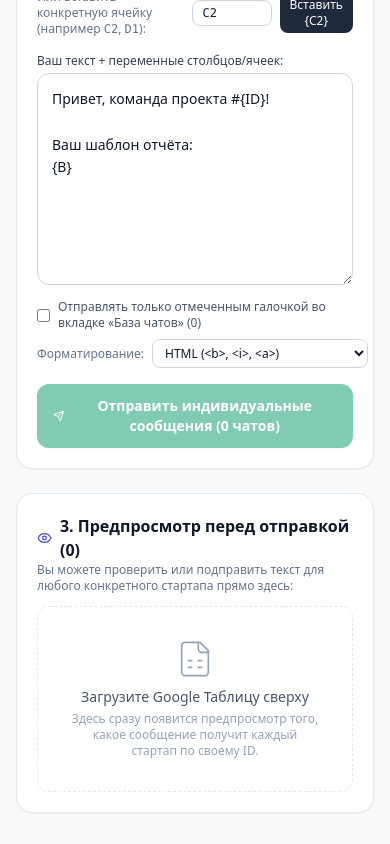
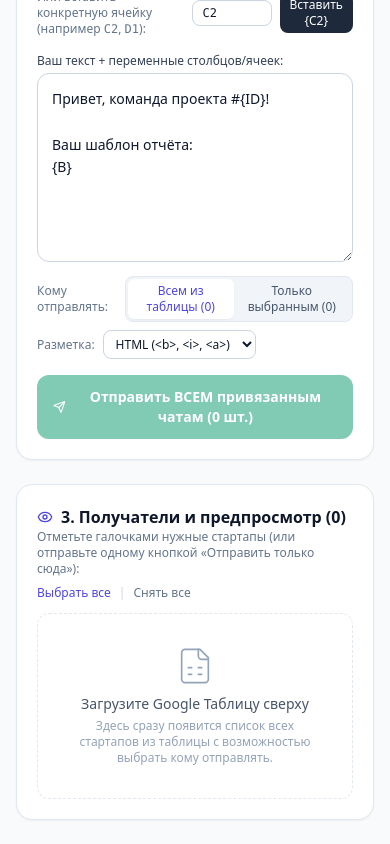
Before and after one commit to ModemSD/ddmarketing500, a Next.js app: page / in a window 390 px wide. Shown: the part 939-1783 px from the top of the page. Built offline with nearby package versions, Linux system fonts and the light colour scheme.

Commit message:
feat: add recipient selection (all, selected, or single chat) in Google Sheet broadcast tab

```diff
--- a/src/app/page.tsx
+++ b/src/app/page.tsx
@@ -75,8 +75,8 @@ export default function AdminDashboard() {
 
   // Вкладка 1: Конструктор по Google Таблице
   const [sheetUrl, setSheetUrl] = useState("");
-  const [headerRowNumber, setHeaderRowNumber] = useState<number>(1); // 1-based для пользователя
-  const [dataStartRowNumber, setDataStartRowNumber] = useState<number>(2); // 1-based
+  const [headerRowNumber, setHeaderRowNumber] = useState<number>(1);
+  const [dataStartRowNumber, setDataStartRowNumber] = useState<number>(2);
   const [sheetColumns, setSheetColumns] = useState<SheetColumnInfo[]>([]);
   const [rawGrid, setRawGrid] = useState<string[][]>([]);
   const [loadingSheet, setLoadingSheet] = useState(false);
@@ -85,7 +85,9 @@ export default function AdminDashboard() {
     "Привет, команда проекта #{ID}!\n\nВаш шаблон отчёта:\n{B}"
   );
   const [customCellInput, setCustomCellInput] = useState<string>("C2");
-  const [onlySelectedInSheet, setOnlySelectedInSheet] = useState<boolean>(false);
+  const [sheetRecipientMode, setSheetRecipientMode] = useState<"all" | "selected">("all");
+  const [sheetSelectedIds, setSheetSelectedIds] = useState<Set<string>>(new Set());
+  const [sheetPreviewSearch, setSheetPreviewSearch] = useState<string>("");
   const [customOverrides, setCustomOverrides] = useState<Record<string, string>>({});
   const templateTextareaRef = useRef<HTMLTextAreaElement | null>(null);
 
@@ -126,7 +128,7 @@ export default function AdminDashboard() {
     fetchChats(savedPass, initialBackup, savedSheetUrl);
   }, []);
 
-  // Сохраняем бэкап чатов в localStorage браузера на случай если на Vercel ещё не подключен KV
+  // Сохраняем бэкап чатов в localStorage браузера
   useEffect(() => {
     if (Object.keys(chats).length > 0) {
       localStorage.setItem("bot500_local_chats_backup", JSON.stringify(chats));
@@ -159,7 +161,6 @@ export default function AdminDashboard() {
       const merged = { ...localBackup, ...serverChats };
       setChats(merged);
 
-      // Если это первая загрузка — выбираем все чаты по умолчанию
       if (selectedProjectIds.size === 0 && Object.keys(merged).length > 0) {
         setSelectedProjectIds(new Set(Object.keys(merged)));
       }
@@ -204,12 +205,15 @@ export default function AdminDashboard() {
         return;
       }
 
-      setSheetColumns(data.columns || []);
-      setRawGrid(data.rawGrid || []);
+      const grid: string[][] = data.rawGrid || [];
+      const cols: SheetColumnInfo[] = data.columns || [];
+
+      setSheetColumns(cols);
+      setRawGrid(grid);
       setCustomOverrides({});
 
-      // Авто-определение столбца с ID стартапа (ищем столбец где значения похожи на 5-значные ID или совпадают с чатами)
-      const cols: SheetColumnInfo[] = data.columns || [];
+      // Авто-определение столбца с ID стартапа
+      let detectedIdLetter = idColumnLetter;
       if (cols.length > 0) {
         const idCol = cols.find(
           (c) =>
@@ -218,15 +222,26 @@ export default function AdminDashboard() {
             /^\d{3,7}$/.test(c.sample.trim())
         );
         if (idCol) {
+          detectedIdLetter = idCol.letter;
           setIdColumnLetter(idCol.letter);
         }
       }
 
+      // По умолчанию отмечаем все найденные в таблице стартапы
+      const idColIdx = columnLetterToIndex(detectedIdLetter);
+      const startIdx = Math.max(0, dataStartRowNumber - 1);
+      const allIdsInSheet = new Set<string>();
+      for (let r = startIdx; r < grid.length; r++) {
+        const rawIdCell = (grid[r]?.[idColIdx] || "").trim();
+        const idMatch = rawIdCell.match(/^(\d+)/);
+        const pid = idMatch ? idMatch[1] : rawIdCell;
+        if (pid) allIdsInSheet.add(pid);
+      }
+      setSheetSelectedIds(allIdsInSheet);
+
       setStatusMessage({
         type: "success",
-        text: `Таблица загружена! Строк: ${data.rawGrid?.length || 0}, столбцов: ${
-          data.columns?.length || 0
-        }.`,
+        text: `Таблица загружена! Строк: ${grid.length}, столбцов: ${cols.length}.`,
       });
     } catch (err: unknown) {
       setStatusMessage({
@@ -260,12 +275,6 @@ export default function AdminDashboard() {
     }, 10);
   }
 
-  // Вычисление текста сообщения для строки таблицы:
-  // Поддерживает:
-  // - {ID} — ID стартапа
-  // - {TITLE} — Название чата в ТГ
-  // - {A}, {B}, {AA} — значение из соответствующего столбца текущей строки стартапа
-  // - {B2}, {C15} — значение из конкретной фиксированной ячейки таблицы (столбец + номер строки)
   function renderTemplateForRow(row: string[], projectId: string, chatTitle: string): string {
     return sheetTemplate.replace(/\{([A-Za-z0-9_]+)\}/g, (fullMatch, token: string) => {
       const upper = token.toUpperCase();
@@ -273,7 +282,6 @@ export default function AdminDashboard() {
       if (upper === "ID") return projectId;
       if (upper === "TITLE") return chatTitle;
 
-      // Проверка на конкретную ячейку вида B2, C10, AA5
       const cellMatch = upper.match(/^([A-Z]+)(\d+)$/);
       if (cellMatch) {
         const colIdx = columnLetterToIndex(cellMatch[1]);
@@ -281,7 +289,6 @@ export default function AdminDashboard() {
         return rawGrid[rowIdx]?.[colIdx] ?? "";
       }
 
-      // Проверка на букву столбца текущей строки вида A, B, C, AA
       const colMatch = upper.match(/^([A-Z]+)$/);
       if (colMatch) {
         const colIdx = columnLetterToIndex(colMatch[1]);
@@ -292,8 +299,8 @@ export default function AdminDashboard() {
     });
   }
 
-  // Формируем предпросмотр индивидуальных сообщений по таблице
-  const sheetPreviewItems = useMemo(() => {
+  // Все строки стартапов из таблицы
+  const allSheetItems = useMemo(() => {
     if (!rawGrid.length) return [];
     const idColIdx = columnLetterToIndex(idColumnLetter);
     const startIdx = Math.max(0, dataStartRowNumber - 1);
@@ -311,14 +318,9 @@ export default function AdminDashboard() {
       if (!row || row.every((c) => !c.trim())) continue;
 
       const rawIdCell = (row[idColIdx] || "").trim();
-      // Извлекаем первые цифры из ячейки ID (на случай если в ячейке написано "30211 Marketing" или просто "30211")
       const idMatch = rawIdCell.match(/^(\d+)/);
       const projectId = idMatch ? idMatch[1] : rawIdCell;
       if (!projectId) continue;
-
-      if (onlySelectedInSheet && !selectedProjectIds.has(projectId)) {
-        continue;
-      }
 
       const chat = chats[projectId];
       const generatedText =
@@ -336,47 +338,114 @@ export default function AdminDashboard() {
     }
 
     return items;
-  }, [
-    rawGrid,
-    idColumnLetter,
-    dataStartRowNumber,
-    sheetTemplate,
-    chats,
-    onlySelectedInSheet,
-    selectedProjectIds,
-    customOverrides,
-  ]);
-
-  // Отправка сообщений по таблице
+  }, [rawGrid, idColumnLetter, dataStartRowNumber, sheetTemplate, chats, customOverrides]);
+
+  // При смене столбца ID автоматически обновляем выбор всех ID из таблицы
+  useEffect(() => {
+    if (allSheetItems.length > 0 && sheetSelectedIds.size === 0) {
+      setSheetSelectedIds(new Set(allSheetItems.map((i) => i.projectId)));
+    }
+  }, [allSheetItems]);
+
+  // Отфильтрованный поиском список в предпросмотре
+  const filteredSheetPreviewItems = useMemo(() => {
+    if (!sheetPreviewSearch.trim()) return allSheetItems;
+    const q = sheetPreviewSearch.toLowerCase();
+    return allSheetItems.filter(
+      (item) =>
+        item.projectId.toLowerCase().includes(q) ||
+        (item.chat?.title || "").toLowerCase().includes(q) ||
+        item.text.toLowerCase().includes(q)
+    );
+  }, [allSheetItems, sheetPreviewSearch]);
+
+  // Итоговый список стартапов к отправке из таблицы (с учетом режима "Всем" или "Выбранным")
+  const targetSheetItemsToSend = useMemo(() => {
+    return allSheetItems.filter((item) => {
+      if (!item.chat?.chatId || !item.text.trim()) return false;
+      if (sheetRecipientMode === "selected" && !sheetSelectedIds.has(item.projectId)) {
+        return false;
+      }
+      return true;
+    });
+  }, [allSheetItems, sheetRecipientMode, sheetSelectedIds]);
+
+  function toggleSheetItemSelection(projectId: string) {
+    setSheetRecipientMode("selected");
+    setSheetSelectedIds((prev) => {
+      const next = new Set(prev);
+      if (next.has(projectId)) next.delete(projectId);
+      else next.add(projectId);
+      return next;
+    });
+  }
+
+  function selectAllSheetItems() {
+    setSheetSelectedIds(new Set(allSheetItems.map((i) => i.projectId)));
+  }
+
+  function deselectAllSheetItems() {
+    setSheetRecipientMode("selected");
+    setSheetSelectedIds(new Set());
+  }
+
+  // Отправка сообщений по таблице (всем или выбранным)
   async function handleSendSheetMessages() {
-    const readyToSend = sheetPreviewItems.filter(
-      (item) => item.chat?.chatId && item.text.trim().length > 0
-    );
-
-    if (readyToSend.length === 0) {
+    if (targetSheetItemsToSend.length === 0) {
       setStatusMessage({
         type: "error",
-        text: "Нет готовых сообщений для привязанных чатов. Проверьте, что чаты привязаны и столбец ID выбран верно.",
+        text: "Нет выбранных привязанных чатов для отправки. Отметьте стартапы галочками или убедитесь, что чаты привязаны к боту.",
       });
       return;
     }
 
     if (
       !window.confirm(
-        `Отправить индивидуальные сообщения в ${readyToSend.length} чатов стартапов?`
+        `Отправить индивидуальные сообщения в ${targetSheetItemsToSend.length} чатов стартапов?`
       )
     ) {
       return;
     }
 
     await executeSendQueue(
-      readyToSend.map((item) => ({
+      targetSheetItemsToSend.map((item) => ({
         projectId: item.projectId,
         chatId: item.chat!.chatId,
         title: item.chat!.title,
         text: item.text,
       }))
     );
+  }
+
+  // Отправка только одному конкретному стартапу прямо из карточки предпросмотра
+  async function handleSendSingleSheetItem(item: {
+    projectId: string;
+    chat?: StartupChat;
+    text: string;
+  }) {
+    if (!item.chat?.chatId) {
+      setStatusMessage({
+        type: "error",
+        text: `Чат для проекта #${item.projectId} еще не привязан к боту`,
+      });
+      return;
+    }
+    if (!item.text.trim()) {
+      setStatusMessage({ type: "error", text: "Текст сообщения пуст" });
+      return;
+    }
+    if (!window.confirm(`Отправить сообщение только в чат «${item.chat.title}»?`)) {
+      return;
+    }
+
+    await executeSendQueue([
+      {
+        projectId: item.projectId,
+        chatId: item.chat.chatId,
+        title: item.chat.title,
+        text: item.text,
+      },
+    ]);
   }
 
   // Отправка общей/выборочной рассылки
@@ -574,7 +643,6 @@ export default function AdminDashboard() {
     for (const line of lines) {
       const trimmed = line.trim();
       if (!trimmed) continue;
-      // Поддержка формата: "30211 -1001234567890 30211 Marketing Unit" или через запятую/табуляцию
       const parts = trimmed.split(/[\s,;|\t]+/);
       if (parts.length >= 2) {
         const projectId = parts[0].trim();
@@ -668,7 +736,9 @@ export default function AdminDashboard() {
                 Bot500 — Рассылки по стартапам
               </h1>
               <p className="text-xs text-slate-500">
-                Привязано чатов: <span className="font-semibold text-slate-700">{Object.keys(chats).length}</span> • Выбрано:{" "}
+                Привязано чатов:{" "}
+                <span className="font-semibold text-slate-700">{Object.keys(chats).length}</span> •
+                Выбрано:{" "}
                 <span className="font-semibold text-indigo-600">{selectedProjectIds.size}</span>
               </p>
             </div>
@@ -794,7 +864,7 @@ export default function AdminDashboard() {
         )}
       </header>
 
-      {/* Уведомление о статусе */}
+      {/* Основной контент */}
       <main className="max-w-7xl mx-auto px-4 sm:px-6 py-6 space-y-6">
         {statusMessage && (
           <div
@@ -1005,7 +1075,7 @@ export default function AdminDashboard() {
                   </label>
                   <textarea
                     ref={templateTextareaRef}
-                    rows={8}
+                    rows={7}
                     value={sheetTemplate}
                     onChange={(e) => {
                       setSheetTemplate(e.target.value);
@@ -1014,19 +1084,38 @@ export default function AdminDashboard() {
                     placeholder="Напишите любой текст и вставьте нужные столбцы, например: Привет! Вот ваш отчёт: {B} и комментарий трекера: {D}"
                     className="w-full p-3.5 text-sm rounded-xl border border-slate-300 focus:border-indigo-500 focus:outline-none font-sans leading-relaxed"
                   />
+
                   <div className="flex flex-wrap items-center justify-between gap-2 mt-2">
-                    <label className="flex items-center gap-2 text-xs text-slate-600 cursor-pointer">
-                      <input
-                        type="checkbox"
-                        checked={onlySelectedInSheet}
-                        onChange={(e) => setOnlySelectedInSheet(e.target.checked)}
-                        className="rounded border-slate-300 text-indigo-600"
-                      />
-                      Отправлять только отмеченным галочкой во вкладке «База чатов» ({selectedProjectIds.size})
-                    </label>
-
                     <div className="flex items-center gap-2 text-xs">
-                      <span className="text-slate-500">Форматирование:</span>
+                      <span className="text-slate-500">Кому отправлять:</span>
+                      <div className="inline-flex rounded-lg bg-slate-100 p-0.5 border border-slate-200">
+                        <button
+                          type="button"
+                          onClick={() => setSheetRecipientMode("all")}
+                          className={`px-2.5 py-1 rounded-md text-xs font-medium transition ${
+                            sheetRecipientMode === "all"
+                              ? "bg-white text-indigo-600 shadow-sm"
+                              : "text-slate-600 hover:text-slate-900"
+                          }`}
+                        >
+                          Всем из таблицы ({allSheetItems.length})
+                        </button>
+                        <button
+                          type="button"
+                          onClick={() => setSheetRecipientMode("selected")}
+                          className={`px-2.5 py-1 rounded-md text-xs font-medium transition ${
+                            sheetRecipientMode === "selected"
+                              ? "bg-white text-indigo-600 shadow-sm"
+                              : "text-slate-600 hover:text-slate-900"
+                          }`}
+                        >
+                          Только выбранным ({sheetSelectedIds.size})
+                        </button>
+                      </div>
+                    </div>
+
+                    <div className="flex items-center gap-2 text-xs">
+                      <span className="text-slate-500">Разметка:</span>
                       <select
                         value={parseMode}
                         onChange={(e) =>
@@ -1036,7 +1125,7 @@ export default function AdminDashboard() {
                       >
                         <option value="HTML">HTML (&lt;b&gt;, &lt;i&gt;, &lt;a&gt;)</option>
                         <option value="Markdown">Markdown</option>
-                        <option value="">Без разметки (обычный текст)</option>
+                        <option value="">Без разметки</option>
                       </select>
                     </div>
                   </div>
@@ -1044,81 +1133,145 @@ export default function AdminDashboard() {
 
                 <button
                   onClick={handleSendSheetMessages}
-                  disabled={sending || sheetPreviewItems.length === 0}
+                  disabled={sending || targetSheetItemsToSend.length === 0}
                   className="w-full flex items-center justify-center gap-2 py-3 px-4 bg-emerald-600 hover:bg-emerald-700 disabled:opacity-50 text-white font-semibold text-sm rounded-xl shadow-sm transition"
                 >
                   <Send className="w-4 h-4" />
                   {sending
                     ? "Отправляем рассылку..."
-                    : `Отправить индивидуальные сообщения (${
-                        sheetPreviewItems.filter((i) => i.chat?.chatId && i.text.trim()).length
-                      } чатов)`}
+                    : sheetRecipientMode === "all"
+                    ? `Отправить ВСЕМ привязанным чатам (${targetSheetItemsToSend.length} шт.)`
+                    : `Отправить ВЫБРАННЫМ чатам (${targetSheetItemsToSend.length} шт.)`}
                 </button>
               </div>
 
-              {/* Шаг 3: Предпросмотр сообщений по каждому стартапу */}
-              <div className="lg:col-span-6 bg-white rounded-2xl border border-slate-200 p-5 shadow-sm flex flex-col max-h-[680px]">
-                <div className="flex items-center justify-between mb-3">
+              {/* Шаг 3: Предпросмотр и выбор конкретных получателей */}
+              <div className="lg:col-span-6 bg-white rounded-2xl border border-slate-200 p-5 shadow-sm flex flex-col max-h-[720px]">
+                <div className="flex flex-wrap items-center justify-between gap-2 mb-3">
                   <div>
                     <h2 className="text-base font-bold text-slate-900 flex items-center gap-2">
                       <Eye className="w-4 h-4 text-indigo-600" />
-                      3. Предпросмотр перед отправкой ({sheetPreviewItems.length})
+                      3. Получатели и предпросмотр ({filteredSheetPreviewItems.length})
                     </h2>
                     <p className="text-xs text-slate-500">
-                      Вы можете проверить или подправить текст для любого конкретного стартапа прямо здесь:
+                      Отметьте галочками нужные стартапы (или отправьте одному кнопкой «Отправить только сюда»):
                     </p>
                   </div>
-                  {Object.keys(customOverrides).length > 0 && (
+                  <div className="flex items-center gap-2 text-xs">
                     <button
-                      onClick={() => setCustomOverrides({})}
-                      className="text-xs text-indigo-600 hover:underline"
+                      type="button"
+                      onClick={selectAllSheetItems}
+                      className="font-medium text-indigo-600 hover:underline"
                     >
-                      Сбросить ручные правки
+                      Выбрать все
                     </button>
-                  )}
-                </div>
-
-                {sheetPreviewItems.length === 0 ? (
+                    <span className="text-slate-300">|</span>
+                    <button
+                      type="button"
+                      onClick={deselectAllSheetItems}
+                      className="font-medium text-slate-500 hover:underline"
+                    >
+                      Снять все
+                    </button>
+                    {Object.keys(customOverrides).length > 0 && (
+                      <>
+                        <span className="text-slate-300">|</span>
+                        <button
+                          type="button"
+                          onClick={() => setCustomOverrides({})}
+                          className="text-rose-600 hover:underline"
+                        >
+                          Сбросить правки текста
+                        </button>
+                      </>
+                    )}
+                  </div>
+                </div>
+
+                {allSheetItems.length > 0 && (
+                  <div className="relative mb-3">
+                    <Search className="w-4 h-4 text-slate-400 absolute left-3 top-2.5" />
+                    <input
+                      type="text"
+                      value={sheetPreviewSearch}
+                      onChange={(e) => setSheetPreviewSearch(e.target.value)}
+                      placeholder="Поиск стартапа по ID (30211), названию или тексту..."
+                      className="w-full pl-9 pr-3 py-2 text-xs rounded-xl border border-slate-300"
+                    />
+                  </div>
+                )}
+
+                {allSheetItems.length === 0 ? (
                   <div className="flex-1 flex flex-col items-center justify-center text-center p-8 border border-dashed border-slate-200 rounded-xl text-slate-400">
                     <FileSpreadsheet className="w-10 h-10 mb-2 stroke-1" />
                     <p className="text-sm font-medium text-slate-600">
                       Загрузите Google Таблицу сверху
                     </p>
                     <p className="text-xs mt-1 max-w-sm">
-                      Здесь сразу появится предпросмотр того, какое сообщение получит каждый стартап по своему ID.
+                      Здесь сразу появится список всех стартапов из таблицы с возможностью выбрать кому отправлять.
                     </p>
                   </div>
                 ) : (
                   <div className="flex-1 overflow-y-auto space-y-3 pr-1">
-                    {sheetPreviewItems.map((item) => {
+                    {filteredSheetPreviewItems.map((item) => {
                       const isLinked = Boolean(item.chat?.chatId);
+                      const isChecked =
+                        sheetRecipientMode === "all" || sheetSelectedIds.has(item.projectId);
+
                       return (
                         <div
                           key={`${item.rowNumber}-${item.projectId}`}
-                          className={`p-3.5 rounded-xl border ${
-                            isLinked
-                              ? "border-slate-200 bg-slate-50/60"
+                          className={`p-3.5 rounded-xl border transition ${
+                            !isChecked
+                              ? "border-slate-200 bg-slate-100/50 opacity-60"
+                              : isLinked
+                              ? "border-indigo-200/80 bg-indigo-50/20"
                               : "border-amber-200 bg-amber-50/40"
                           }`}
                         >
-                          <div className="flex items-center justify-between gap-2 mb-2">
+                          <div className="flex flex-wrap items-center justify-between gap-2 mb-2">
                             <div className="flex items-center gap-2">
-                              <span className="px-2 py-0.5 text-xs font-bold rounded-md bg-indigo-100 text-indigo-800">
-                                ID: {item.projectId}
-                              </span>
+                              <button
+                                type="button"
+                                onClick={() => toggleSheetItemSelection(item.projectId)}
+                                className="flex items-center gap-1.5 text-left"
+                              >
+                                {isChecked ? (
+                                  <CheckSquare className="w-4 h-4 text-indigo-600 shrink-0" />
+                                ) : (
+                                  <Square className="w-4 h-4 text-slate-400 shrink-0" />
+                                )}
+                                <span className="px-2 py-0.5 text-xs font-bold rounded-md bg-indigo-100 text-indigo-800">
+                                  ID: {item.projectId}
+                                </span>
+                              </button>
+
                               <span className="text-xs text-slate-500">
                                 Строка #{item.rowNumber}
                               </span>
+
                               {item.chat ? (
                                 <span className="text-xs font-medium text-emerald-700">
                                   ✓ {item.chat.title}
                                 </span>
                               ) : (
                                 <span className="text-xs font-medium text-amber-700">
-                                  ⚠ Чат с ID {item.projectId} еще не привязан к боту
+                                  ⚠ Чат не привязан
                                 </span>
                               )}
                             </div>
+
+                            {item.chat && (
+                              <button
+                                type="button"
+                                disabled={sending}
+                                onClick={() => handleSendSingleSheetItem(item)}
+                                className="flex items-center gap-1 px-2.5 py-1 text-[11px] font-medium rounded-lg bg-white border border-slate-300 hover:bg-indigo-50 hover:border-indigo-300 hover:text-indigo-700 text-slate-700 transition"
+                              >
+                                <Send className="w-3 h-3" />
+                                Отправить только сюда
+                              </button>
+                            )}
                           </div>
 
                           <textarea
```
